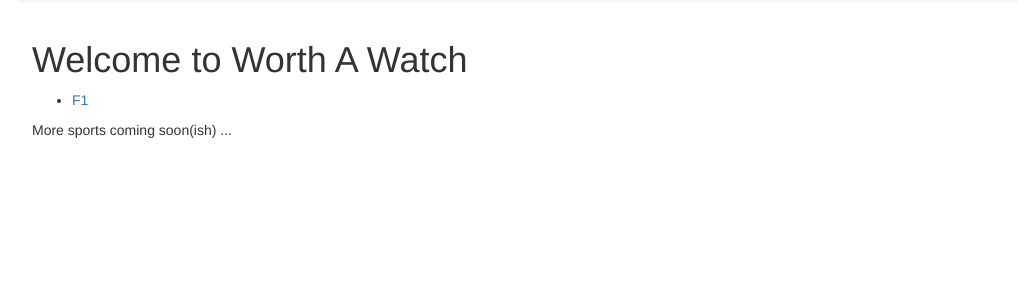
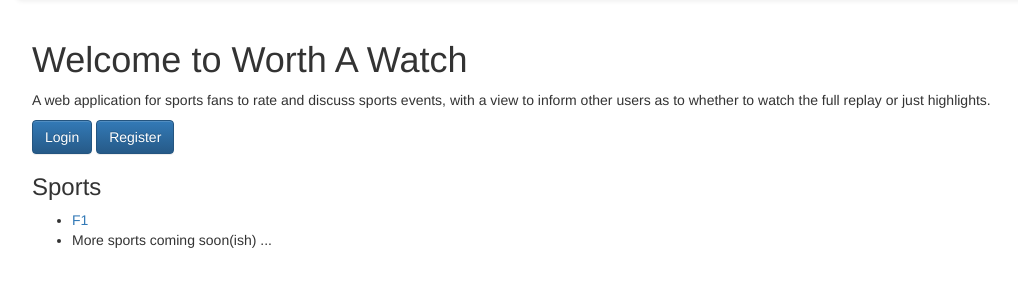
Before and after one commit to Dom19740/Project-Sports-Replay-Forum, a Django app: page / in a window 1280 px wide. Shown: the part 52-352 px from the top of the page, without its empty margins (53-1071 px from the left). Run offline with Django 5.2, Linux system fonts and the light colour scheme; some libraries are stand-ins or nearby versions.

Commit message:
Add login and register buttons to main.html

```diff
--- a/sportsreplayforum/home/templates/home/main.html
+++ b/sportsreplayforum/home/templates/home/main.html
@@ -3,13 +3,23 @@
 {% block content %}
 
 <div class="container">
+
     <h1>Welcome to Worth A Watch</h1>
+    <p>
+        A web application for sports fans to rate and discuss sports events, with a view to inform other users as to whether to watch the full replay or just highlights.
+    </p>
+
+    <nav>
+        <a href="{% url 'login' %}" class="btn btn-primary text-white">Login</a>
+        <a href="{% url 'register' %}" class="btn btn-primary text-white">Register</a>
+    </nav>
+
     <div>
+        <h3>Sports</h3>
         <ul>
             <li><a href="{% url 'race_weekend_list' %}">F1</a></li>
-            <!-- Add more sports links as you integrate them -->
+            <li><p>More  sports coming soon(ish) ... </p></li>
         </ul>
-        <p>More  sports coming soon(ish) ... </p>
     </div>
 </div>
 
```
